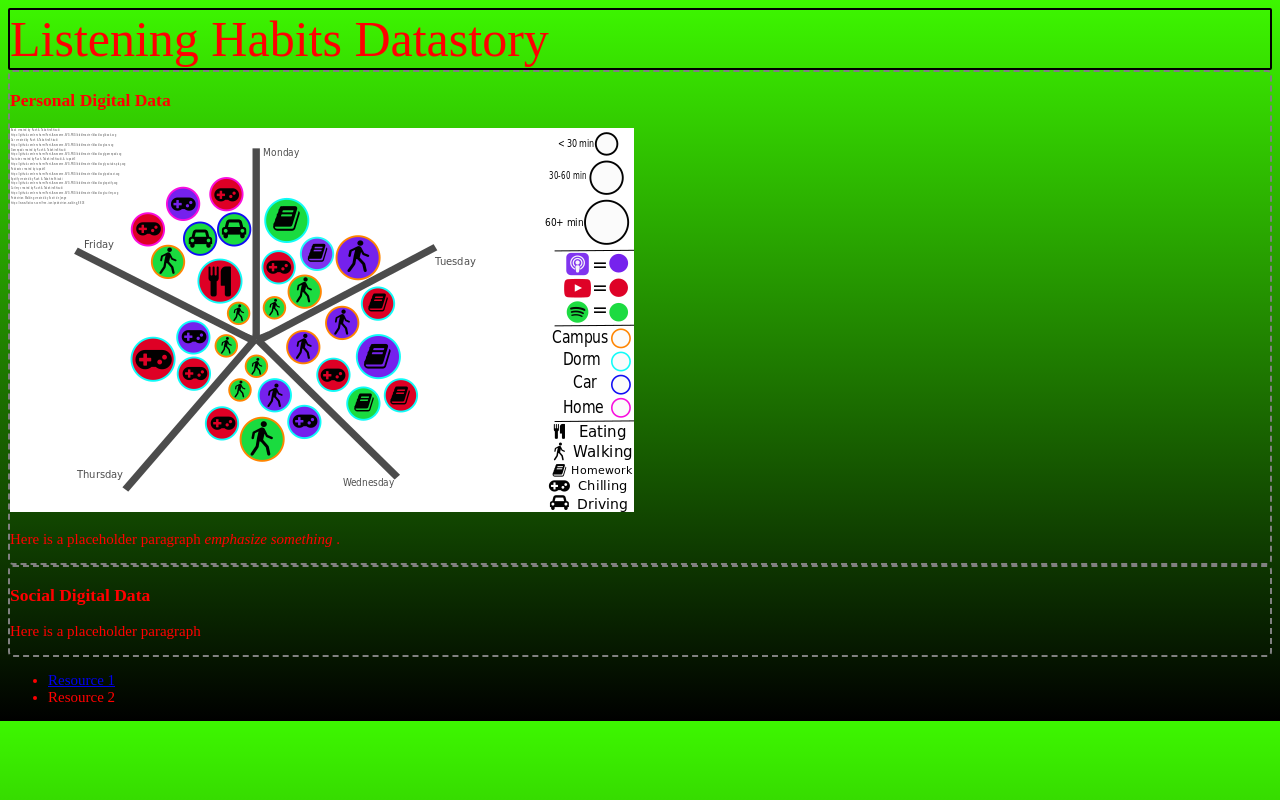
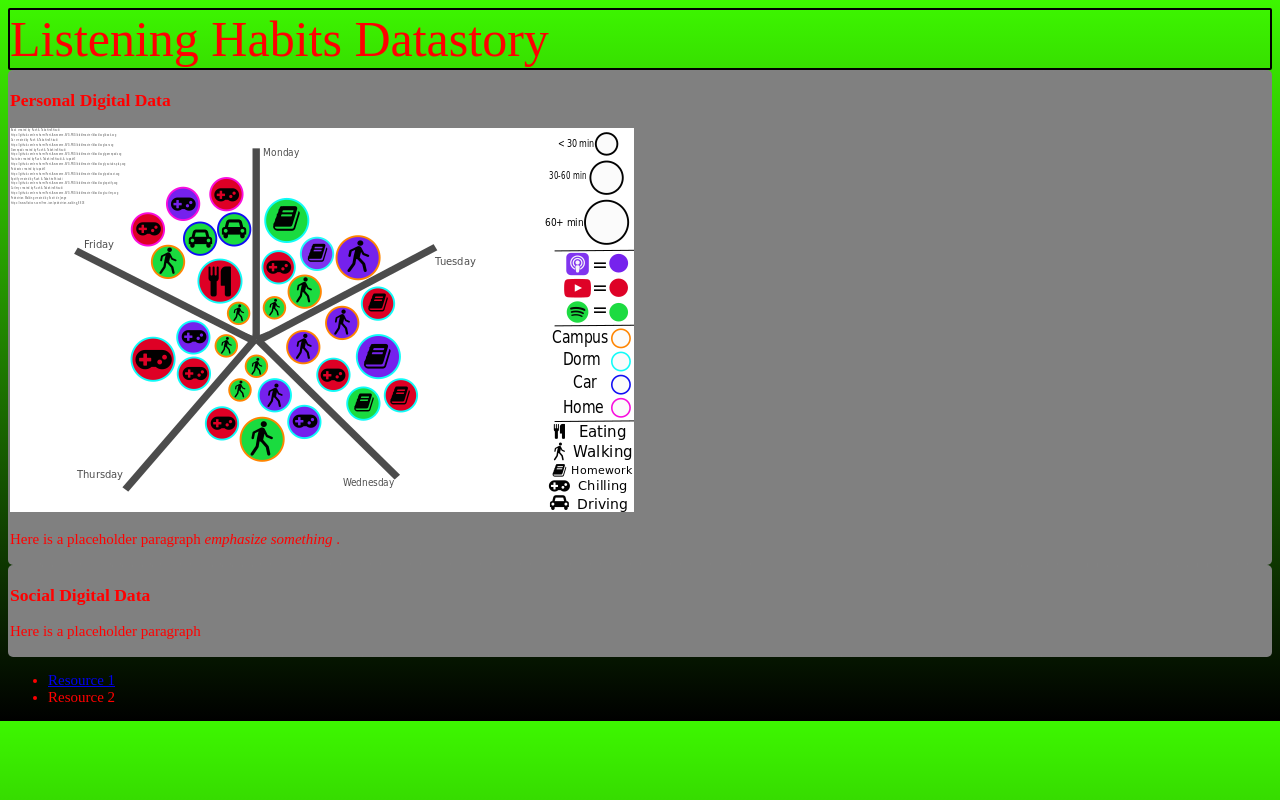
Before and after one commit to mcisne7/cisneros-datastory, a plain HTML site: page index.html in a window 1280 px wide. Drawn offline with Linux system fonts and the light colour scheme.

Commit message:
css update

```diff
--- a/assets/css/style.css
+++ b/assets/css/style.css
@@ -30,8 +30,10 @@ header{
 #personal-digital{
   border-radius: 5px;
   border: 2px dashed grey;
+  background-color: grey;
 }
 #social-digital{
   border-radius: 5px;
   border: 2px dashed grey;
+  background-color: grey;
 }
```
